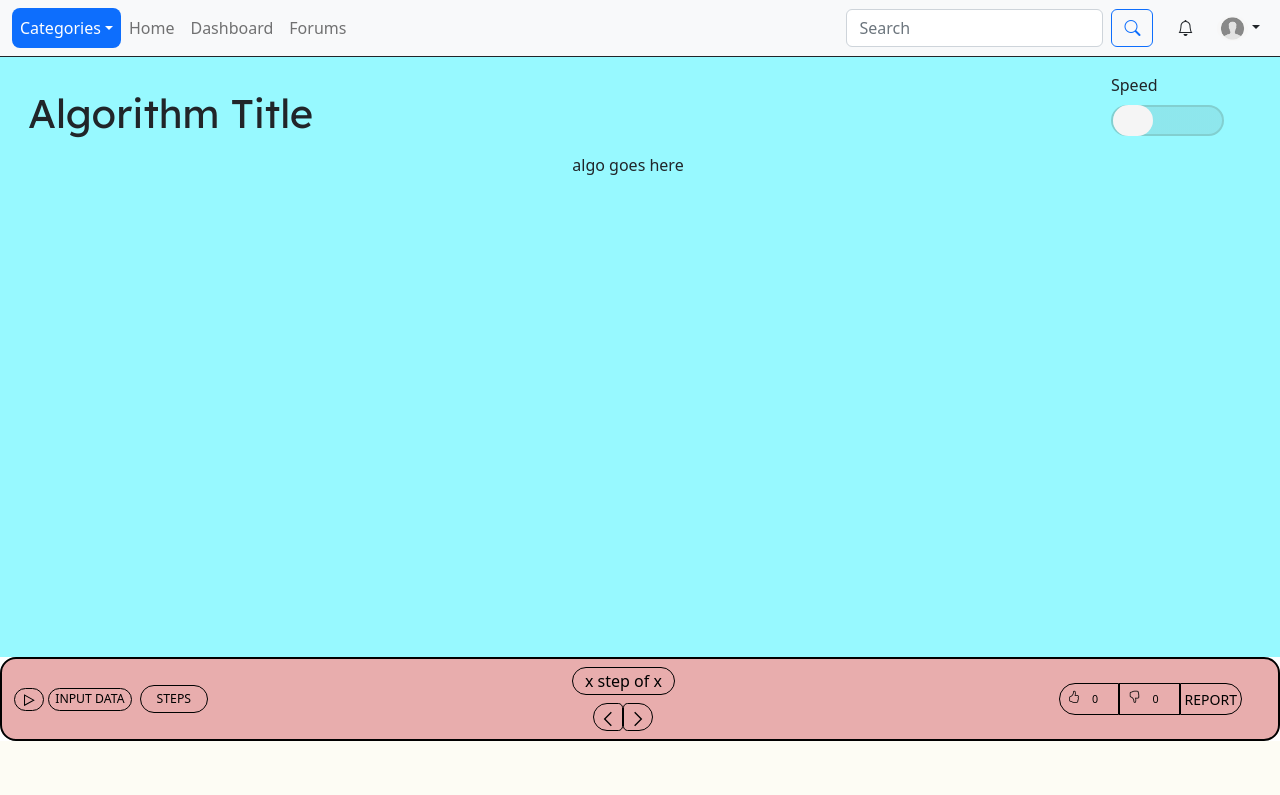
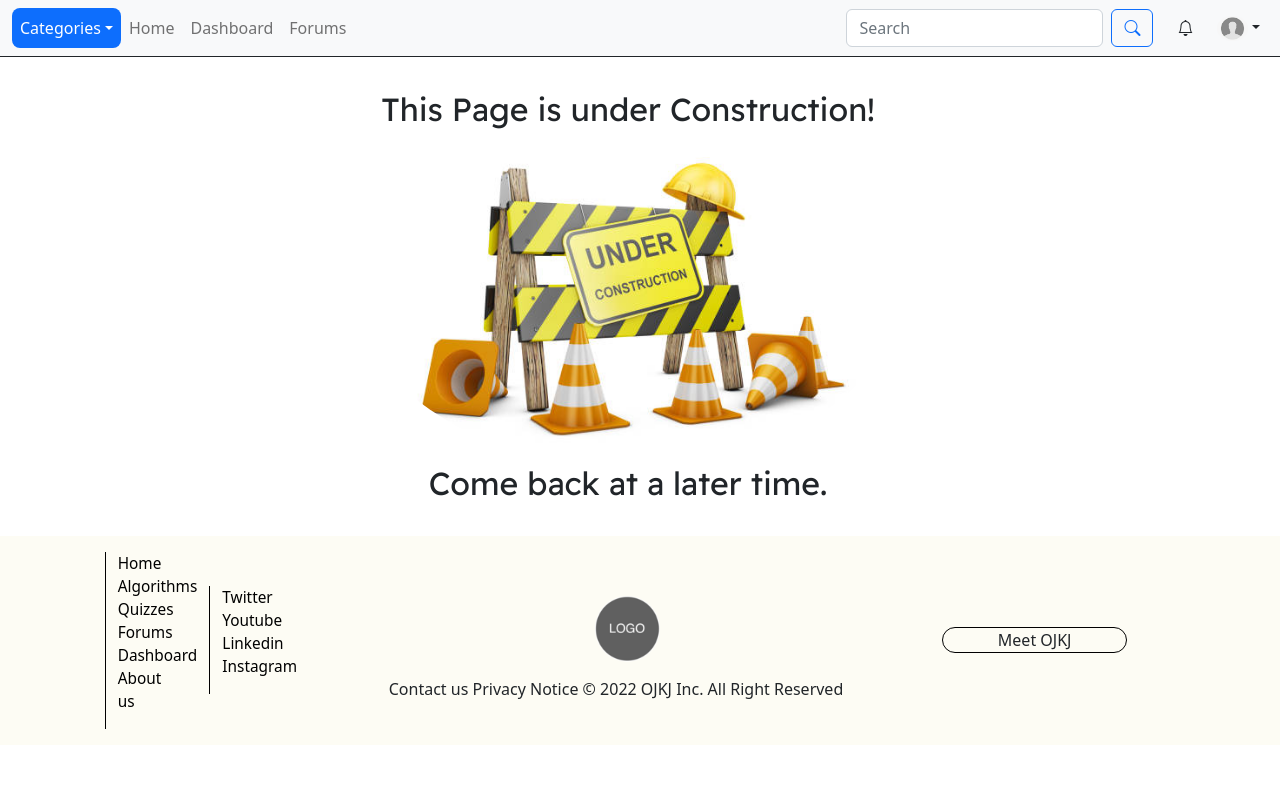
Before and after one commit to OrbelB/SimplyAlgorithms, a React (Create React App) app in the folder frontend/: page /underconstruction in a window 1280 px wide. Before the commit this address led to /. Shown: the top 795 px of the page. Built offline with nearby package versions, Linux system fonts and the light colour scheme.

Commit message:
added under construction page

```diff
--- a/frontend/src/App.js
+++ b/frontend/src/App.js
@@ -10,6 +10,7 @@ import SecurityTab from "./components/settings/SecurityTab/SecurityTab";
 import AccountTab from "./components/settings/AccountTab/AccountTab";
 import NotificationTab from "./components/settings/NotificationTab/NotificationTab";
 import SettingsPage from "./pages/SettingsPage";
+import UnderConstructionPage from "./pages/UnderConstructionPage";
 
 function App() {
     return (
@@ -24,6 +25,7 @@ function App() {
                 <Route path="/settings/account" element={<AccountTab/>}/>
                 <Route path="/settings/security" element={<SecurityTab/>}/>
                 <Route path="/settings/notifications" element={<NotificationTab/>}/>
+                <Route path="/underconstruction" element={<UnderConstructionPage/>}/>
                 <Route path={"/forums/:id"} element={<ForumPost/>}/>
                 <Route path="*" element={<Navigate replace to={"/"}/>}/>
             </Routes>
--- a/frontend/src/components/home_page/forum-quiz/Forum_Quiz.jsx
+++ b/frontend/src/components/home_page/forum-quiz/Forum_Quiz.jsx
@@ -1,5 +1,5 @@
 import "./Forum_Quiz.css"
-
+import { NavLink } from "react-router-dom";
 export default function Forum() {
     return (
         <div>
@@ -25,7 +25,9 @@ export default function Forum() {
                 <img alt="quiz pic" className="pic"/>
             </div>
             <br/><br/>
-            <button className="b b2">GO TO QUIZZES</button>
+            <button className="b b2">
+                <NavLink to={"/underconstruction"}>GO TO QUIZZES</NavLink>
+            </button>
             <div className="bottom"></div>
         </div>
 
--- /dev/null
+++ b/frontend/src/components/underconstruction/UnderConstruction.css
@@ -0,0 +1,4 @@
+@import url('https://fonts.googleapis.com/css2?family=Readex+Pro&display=swap');
+.font {
+    font-family: 'Readex Pro', sans-serif;
+}
--- /dev/null
+++ b/frontend/src/components/underconstruction/UnderConstruction.jsx
@@ -0,0 +1,29 @@
+import image from "../../assets/under-construction.jpg";
+import"./UnderConstruction.css";
+export default function UnderConstruction(){
+    return(
+        <div className={"container mt-2"}>
+            <div className={"row d-flex justify-content-center"}>
+                <div className={"col-md-7"}>
+                    <div className={"card border-white p-3 py-4"}>
+                        <div className={"text-center"}>
+                            <div className="font text-align-center">
+                                <h2>This Page is under Construction!</h2>
+                            </div>
+                            <img
+                                src={image}
+                                height="100%"
+                                width="100%"
+                                className="rounded-circle text-align-center"
+                            >
+                            </img>
+                            <div className="font text-align-center">
+                                <h2>Come back at a later time.</h2>
+                            </div>
+                        </div>
+                    </div>
+                </div>
+            </div>
+        </div>
+    );
+}
--- /dev/null
+++ b/frontend/src/pages/UnderConstructionPage.jsx
@@ -0,0 +1,9 @@
+import UnderConstruction from "../components/underconstruction/UnderConstruction";
+
+export default function UnderConstructionPage(){
+    return(
+        <div className="underconstruct">
+            <UnderConstruction/>
+        </div>
+    );
+}
```
Also changed, not shown: frontend/src/assets/under-construction.jpg (added).
